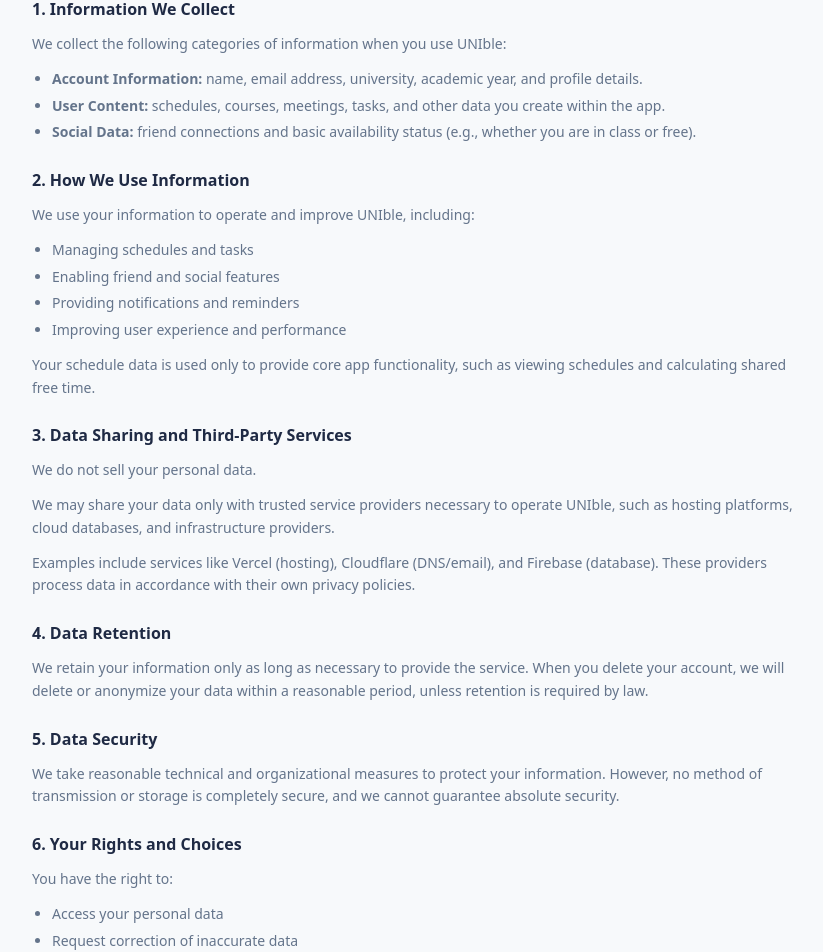
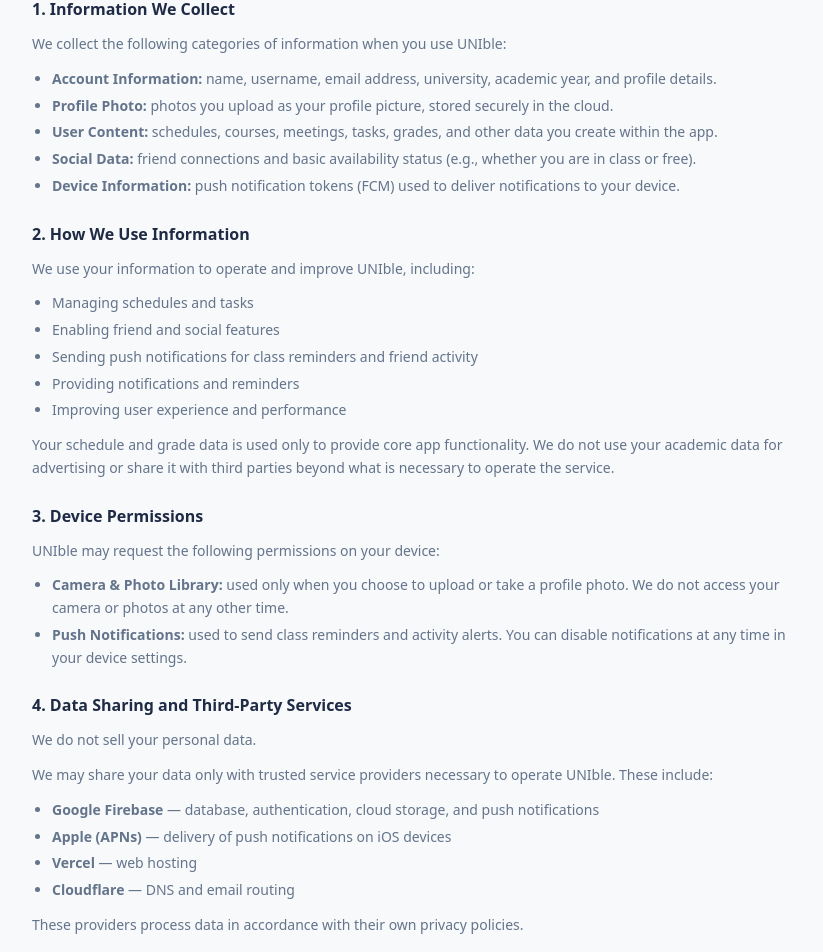
Before and after one commit to jinjung21/unible-web, a Next.js app: page /privacy in a window 1280 px wide. Shown: the part 220-1172 px from the top of the page, without its empty margins (224-1047 px from the left). Built offline with nearby package versions, Linux system fonts and the light colour scheme.

Commit message:
updated privacy policy and terms of service

```diff
--- a/app/privacy/page.tsx
+++ b/app/privacy/page.tsx
@@ -19,16 +19,24 @@ export default function PrivacyPage() {
         </p>
         <ul className="list-disc pl-5 space-y-1">
           <li>
-            <strong>Account Information:</strong> name, email address,
+            <strong>Account Information:</strong> name, username, email address,
             university, academic year, and profile details.
           </li>
           <li>
-            <strong>User Content:</strong> schedules, courses, meetings,
-            tasks, and other data you create within the app.
+            <strong>Profile Photo:</strong> photos you upload as your profile
+            picture, stored securely in the cloud.
+          </li>
+          <li>
+            <strong>User Content:</strong> schedules, courses, meetings, tasks,
+            grades, and other data you create within the app.
           </li>
           <li>
             <strong>Social Data:</strong> friend connections and basic
             availability status (e.g., whether you are in class or free).
+          </li>
+          <li>
+            <strong>Device Information:</strong> push notification tokens (FCM)
+            used to deliver notifications to your device.
           </li>
         </ul>
       </section>
@@ -44,39 +52,78 @@ export default function PrivacyPage() {
         <ul className="list-disc pl-5 space-y-1">
           <li>Managing schedules and tasks</li>
           <li>Enabling friend and social features</li>
+          <li>Sending push notifications for class reminders and friend activity</li>
           <li>Providing notifications and reminders</li>
           <li>Improving user experience and performance</li>
         </ul>
         <p>
-          Your schedule data is used only to provide core app functionality,
-          such as viewing schedules and calculating shared free time.
+          Your schedule and grade data is used only to provide core app
+          functionality. We do not use your academic data for advertising or
+          share it with third parties beyond what is necessary to operate the
+          service.
         </p>
       </section>
 
       {/* 3 */}
       <section className="space-y-3 text-sm leading-relaxed text-[var(--unible-muted)]">
         <h2 className="text-base font-semibold text-[var(--unible-navy)]">
-          3. Data Sharing and Third-Party Services
+          3. Device Permissions
+        </h2>
+        <p>
+          UNIble may request the following permissions on your device:
+        </p>
+        <ul className="list-disc pl-5 space-y-1">
+          <li>
+            <strong>Camera &amp; Photo Library:</strong> used only when you
+            choose to upload or take a profile photo. We do not access your
+            camera or photos at any other time.
+          </li>
+          <li>
+            <strong>Push Notifications:</strong> used to send class reminders
+            and activity alerts. You can disable notifications at any time in
+            your device settings.
+          </li>
+        </ul>
+      </section>
+
+      {/* 4 */}
+      <section className="space-y-3 text-sm leading-relaxed text-[var(--unible-muted)]">
+        <h2 className="text-base font-semibold text-[var(--unible-navy)]">
+          4. Data Sharing and Third-Party Services
         </h2>
         <p>
           We do not sell your personal data.
         </p>
         <p>
           We may share your data only with trusted service providers necessary
-          to operate UNIble, such as hosting platforms, cloud databases, and
-          infrastructure providers.
+          to operate UNIble. These include:
         </p>
+        <ul className="list-disc pl-5 space-y-1">
+          <li>
+            <strong>Google Firebase</strong> — database, authentication, cloud
+            storage, and push notifications
+          </li>
+          <li>
+            <strong>Apple (APNs)</strong> — delivery of push notifications on
+            iOS devices
+          </li>
+          <li>
+            <strong>Vercel</strong> — web hosting
+          </li>
+          <li>
+            <strong>Cloudflare</strong> — DNS and email routing
+          </li>
+        </ul>
         <p>
-          Examples include services like Vercel (hosting), Cloudflare (DNS/email),
-          and Firebase (database). These providers process data in accordance
-          with their own privacy policies.
+          These providers process data in accordance with their own privacy
+          policies.
         </p>
       </section>
 
-      {/* 4 */}
+      {/* 5 */}
       <section className="space-y-3 text-sm leading-relaxed text-[var(--unible-muted)]">
         <h2 className="text-base font-semibold text-[var(--unible-navy)]">
-          4. Data Retention
+          5. Data Retention
         </h2>
         <p>
           We retain your information only as long as necessary to provide the
@@ -86,10 +133,10 @@ export default function PrivacyPage() {
         </p>
       </section>
 
-      {/* 5 */}
+      {/* 6 */}
       <section className="space-y-3 text-sm leading-relaxed text-[var(--unible-muted)]">
         <h2 className="text-base font-semibold text-[var(--unible-navy)]">
-          5. Data Security
+          6. Data Security
         </h2>
         <p>
           We take reasonable technical and organizational measures to protect
@@ -98,10 +145,10 @@ export default function PrivacyPage() {
         </p>
       </section>
 
-      {/* 6 */}
+      {/* 7 */}
       <section className="space-y-3 text-sm leading-relaxed text-[var(--unible-muted)]">
         <h2 className="text-base font-semibold text-[var(--unible-navy)]">
-          6. Your Rights and Choices
+          7. Your Rights and Choices
         </h2>
         <p>You have the right to:</p>
         <ul className="list-disc pl-5 space-y-1">
@@ -116,10 +163,10 @@ export default function PrivacyPage() {
         </p>
       </section>
 
-      {/* 7 */}
+      {/* 8 */}
       <section className="space-y-3 text-sm leading-relaxed text-[var(--unible-muted)]">
         <h2 className="text-base font-semibold text-[var(--unible-navy)]">
-          7. Children's Privacy
+          8. Children's Privacy
         </h2>
         <p>
           UNIble is intended for university students and is not designed for
@@ -128,10 +175,10 @@ export default function PrivacyPage() {
         </p>
       </section>
 
-      {/* 8 */}
+      {/* 9 */}
       <section className="space-y-3 text-sm leading-relaxed text-[var(--unible-muted)]">
         <h2 className="text-base font-semibold text-[var(--unible-navy)]">
-          8. Changes to This Policy
+          9. Changes to This Policy
         </h2>
         <p>
           We may update this Privacy Policy from time to time. Continued use
@@ -140,10 +187,10 @@ export default function PrivacyPage() {
         </p>
       </section>
 
-      {/* 9 */}
+      {/* 10 */}
       <section className="space-y-3 text-sm leading-relaxed text-[var(--unible-muted)]">
         <h2 className="text-base font-semibold text-[var(--unible-navy)]">
-          9. Contact
+          10. Contact
         </h2>
         <p>
           If you have questions, contact{" "}
--- a/app/terms/page.tsx
+++ b/app/terms/page.tsx
@@ -19,6 +19,11 @@ export default function TermsPage() {
           others. By using the service, you agree to comply with applicable
           laws and use the service responsibly.
         </p>
+        <p>
+          Access to UNIble requires a valid university email address. We
+          reserve the right to restrict access to specific institutions at
+          our discretion.
+        </p>
       </section>
 
       {/* 2 */}
@@ -28,7 +33,9 @@ export default function TermsPage() {
         </h2>
         <p>
           You are responsible for maintaining the security of your account
-          and ensuring that your information is accurate.
+          and ensuring that your information is accurate. Each person may
+          only maintain one account. Usernames are unique and
+          non-transferable.
         </p>
       </section>
 
```
